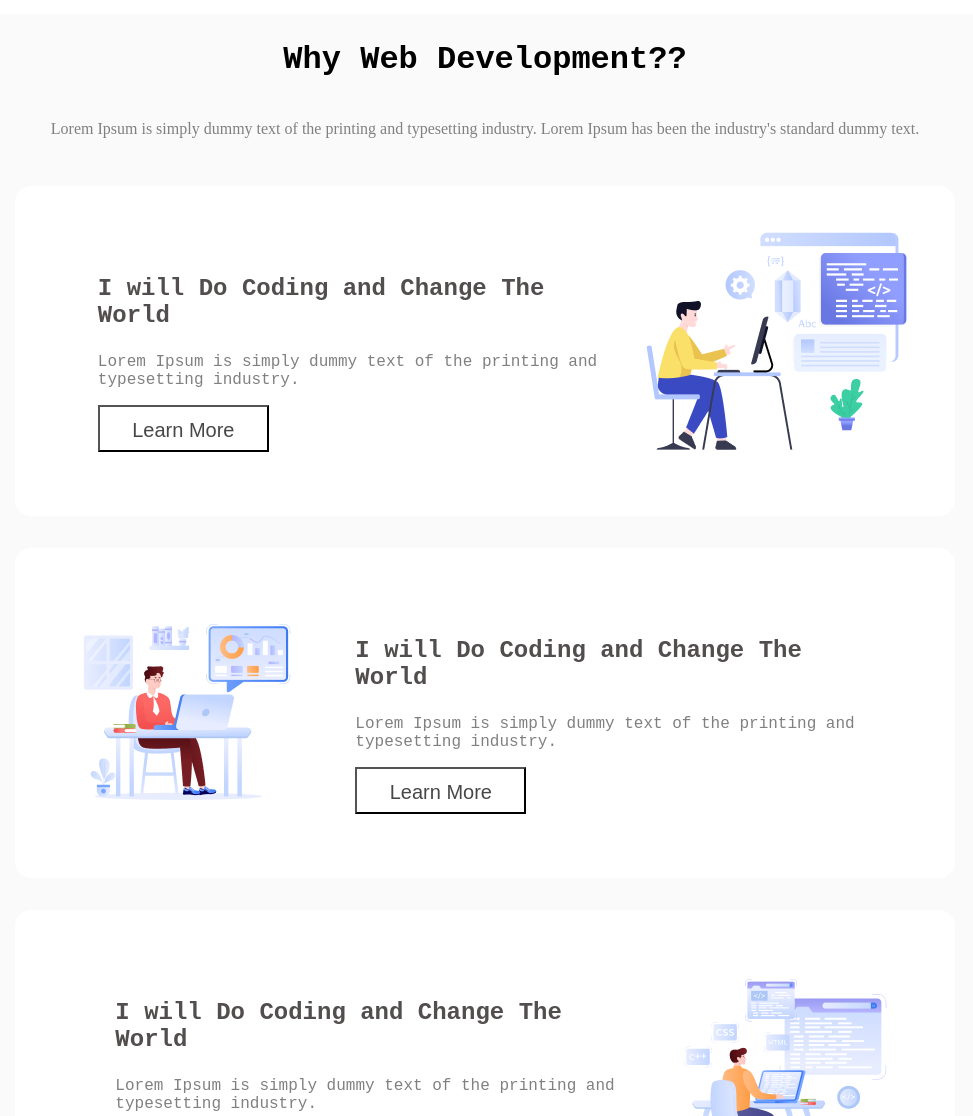
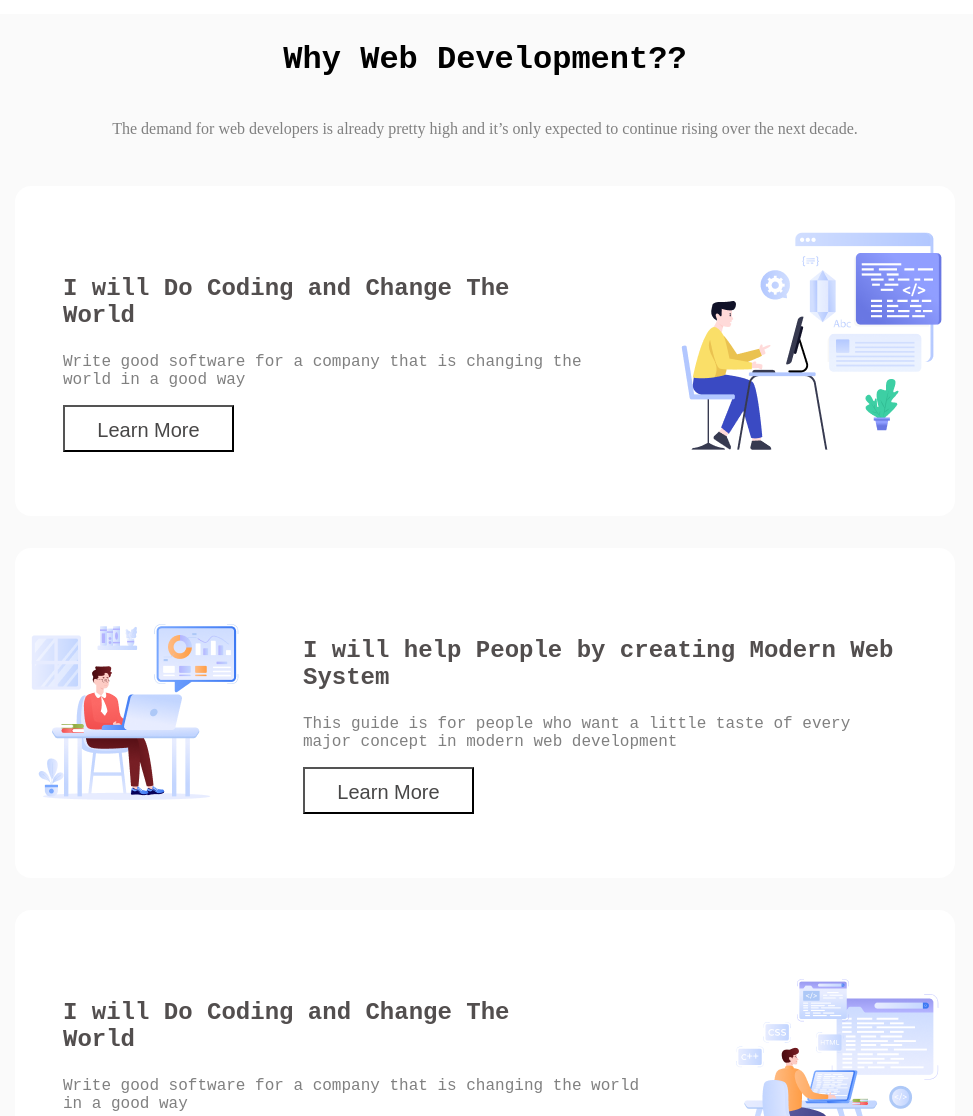
Before and after one commit to KanchonBauri/Assignment-1, a plain HTML site: page index.html in a window 1280 px wide. Shown: the part 720-1836 px from the top of the page, without its empty margins (155-1128 px from the left). Drawn offline with Linux system fonts and the light colour scheme; a web font is replaced by a local one.

Commit message:
Assignment1 done

```diff
--- a/index.html
+++ b/index.html
@@ -28,8 +28,7 @@
                 </div>
                 <div class="banner-contant">
                     <h1 class="banner-heading">"In the near future, I hope to become a Developer."</h1>
-                    <p class="banner-p">Lorem Ipsum is simply dummy text of the printing and typesetting industry. Lorem
-                        Ipsum has been the industry's <br> standard dummy text.</p>
+                    <p class="banner-p">I think that software engineering has a fairly bright future. The role of computers seems to be increasing in our lives</p>
                     <a href="#footer" ><button class="btn">Contact with me</button></a>
                 </div>
             </div>
@@ -41,14 +40,13 @@
         <section class="first-section">
             <div class="section-heading">
                 <h1 class="section1-heading">Why Web Development??</h1>
-                <p class="section1-p">Lorem Ipsum is simply dummy text of the printing and typesetting industry. Lorem
-                    Ipsum has been the industry's standard dummy text.</p>
+                <p class="section1-p">The demand for web developers is already pretty high and it’s only expected to continue rising over the next decade.</p>
             </div>
             <div class="section-part">
                 <div class="section-part1">
                     <div class="section-part1-content">
                         <h3>I will Do Coding and Change The <br> World</h3>
-                        <p>Lorem Ipsum is simply dummy text of the printing and <br> typesetting industry.</p>
+                        <p>Write good software for a company that is changing the world in a good way</p>
                         <a href=""><button class="btn-section-part">Learn More</button></a>
                     </div>
                     <div class="section-part1-img">
@@ -57,8 +55,8 @@
                 </div>
                 <div class="section-part1 section2">
                     <div class="section-part1-content">
-                        <h3>I will Do Coding and Change The <br> World</h3>
-                        <p>Lorem Ipsum is simply dummy text of the printing and <br> typesetting industry.</p>
+                        <h3>I will help People by creating Modern Web System</h3>
+                        <p>This guide is for people who want a little taste of every major concept in modern web development</p>
                         <a href=""><button class="btn-section-part">Learn More</button></a>
                     </div>
                     <div class="section-part1-img">
@@ -68,7 +66,7 @@
                 <div class="section-part1">
                     <div class="section-part1-content">
                         <h3>I will Do Coding and Change The <br> World</h3>
-                        <p>Lorem Ipsum is simply dummy text of the printing and <br> typesetting industry.</p>
+                        <p>Write good software for a company that is changing the world in a good way</p>
                         <a href=""><button class="btn-section-part">Learn More</button></a>
                     </div>
                     <div class="section-part1-img">
@@ -85,8 +83,7 @@
             <div class="second-section second">
                 <div class="section-heading">
                     <h1 class="section1-heading">My Inspiration</h1>
-                    <p class="section1-p">Lorem Ipsum is simply dummy text of the printing and typesetting industry.
-                        Lorem Ipsum has been the industry's standard dummy text.</p>
+                    <p class="section1-p">I am not inspired by anyone, I like programming by myself.</p>
                 </div>
                 <div class="video" style="margin-left: 20px;">
                     <video style=" border-radius: 16px; border: 2px solid gray; padding: 10px;" width="1070px"
@@ -137,7 +134,7 @@
             <div class="support-section">
                 <div class="support">
                     <h1>I need Support</h1>
-                    <p>Lorem Ipsum is simply dummy text of the printing and typesetting industry.</p>
+                    <p>please submit your suggestions so i can do better.</p>
                 </div>
                 <div>
                     <input placeholder="Suggest me any feedback for me" id="input" type="text">
```
